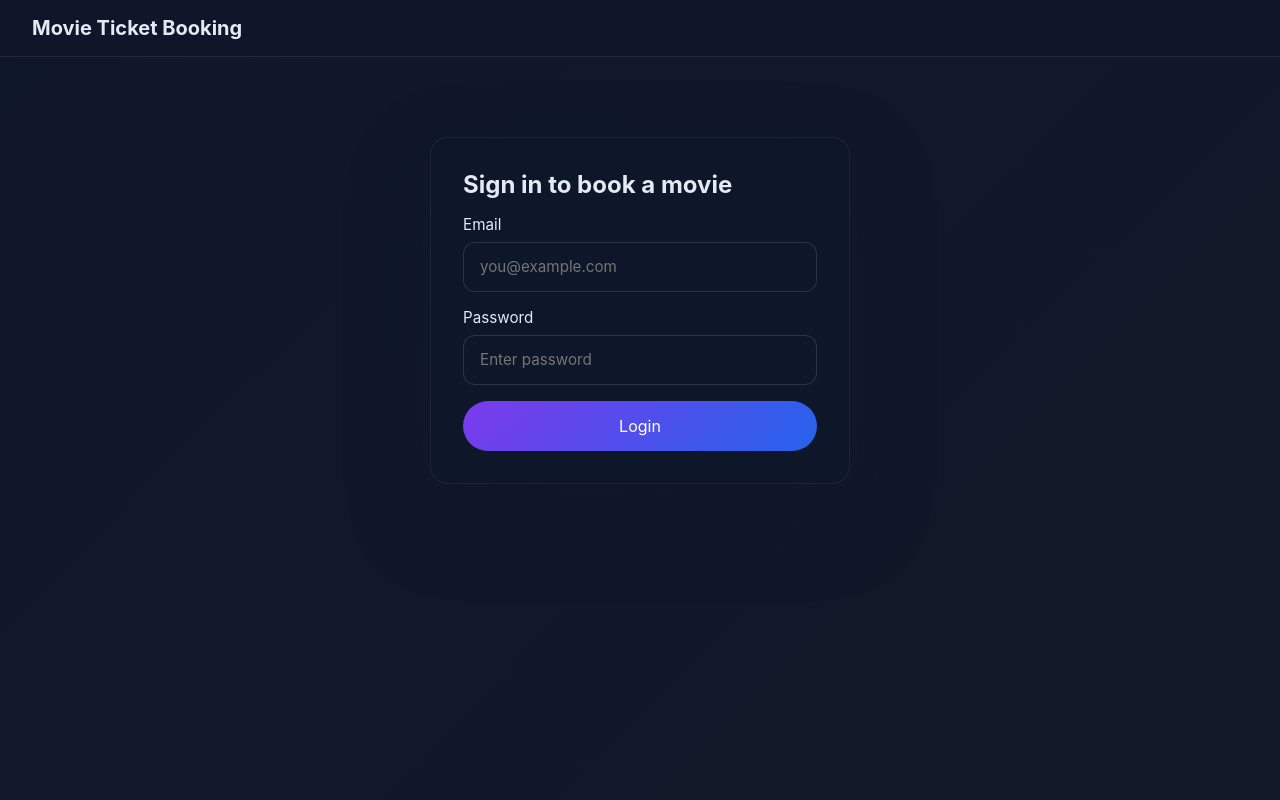
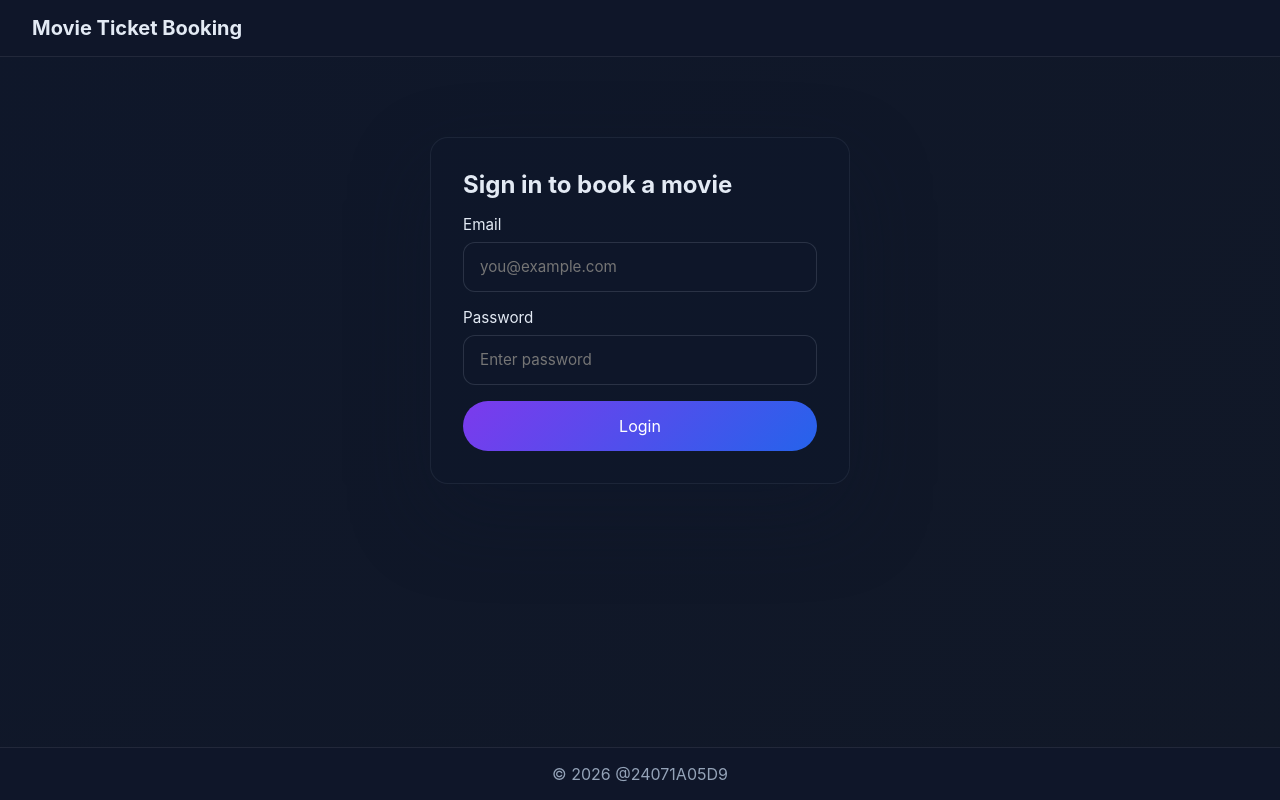
Before and after one commit to 24071a05d9-gif/WAD_INTERNAL1, a React (Vite) app: page / in a window 1280 px wide. Built offline with nearby package versions, Linux system fonts and the light colour scheme.

Commit message:
Show copyright footer in React app

```diff
--- a/src/App.jsx
+++ b/src/App.jsx
@@ -25,6 +25,7 @@ function App() {
           <Route path="*" element={<NotFound />} />
         </Routes>
       </main>
+      <footer className="app-footer">© 2026 @24071A05D9</footer>
     </div>
   );
 }
--- a/src/styles.css
+++ b/src/styles.css
@@ -45,6 +45,14 @@ button, input {
   max-width: 1120px;
   width: 100%;
   margin: 0 auto;
+}
+
+.app-footer {
+  padding: 1rem 2rem;
+  text-align: center;
+  color: #94a3b8;
+  border-top: 1px solid rgba(255,255,255,0.08);
+  background: rgba(15, 23, 42, 0.95);
 }
 
 .card {
```
